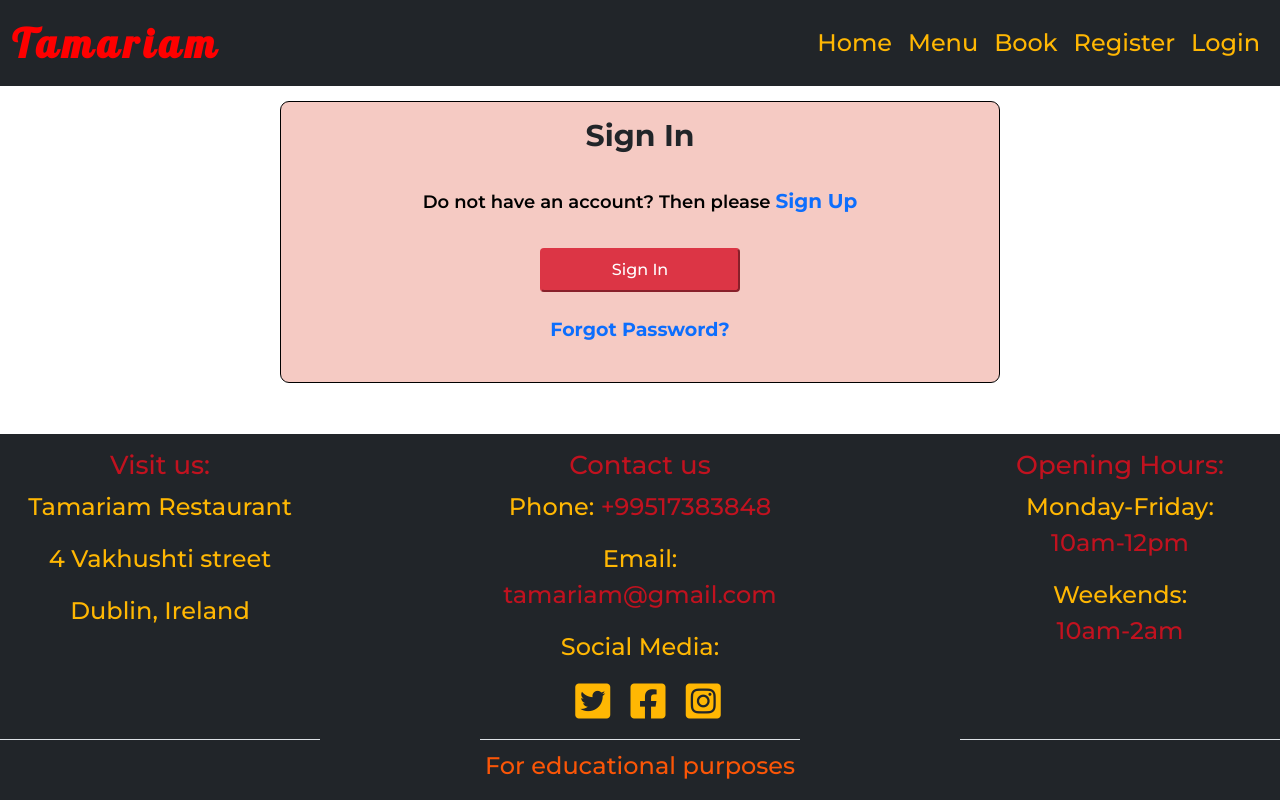
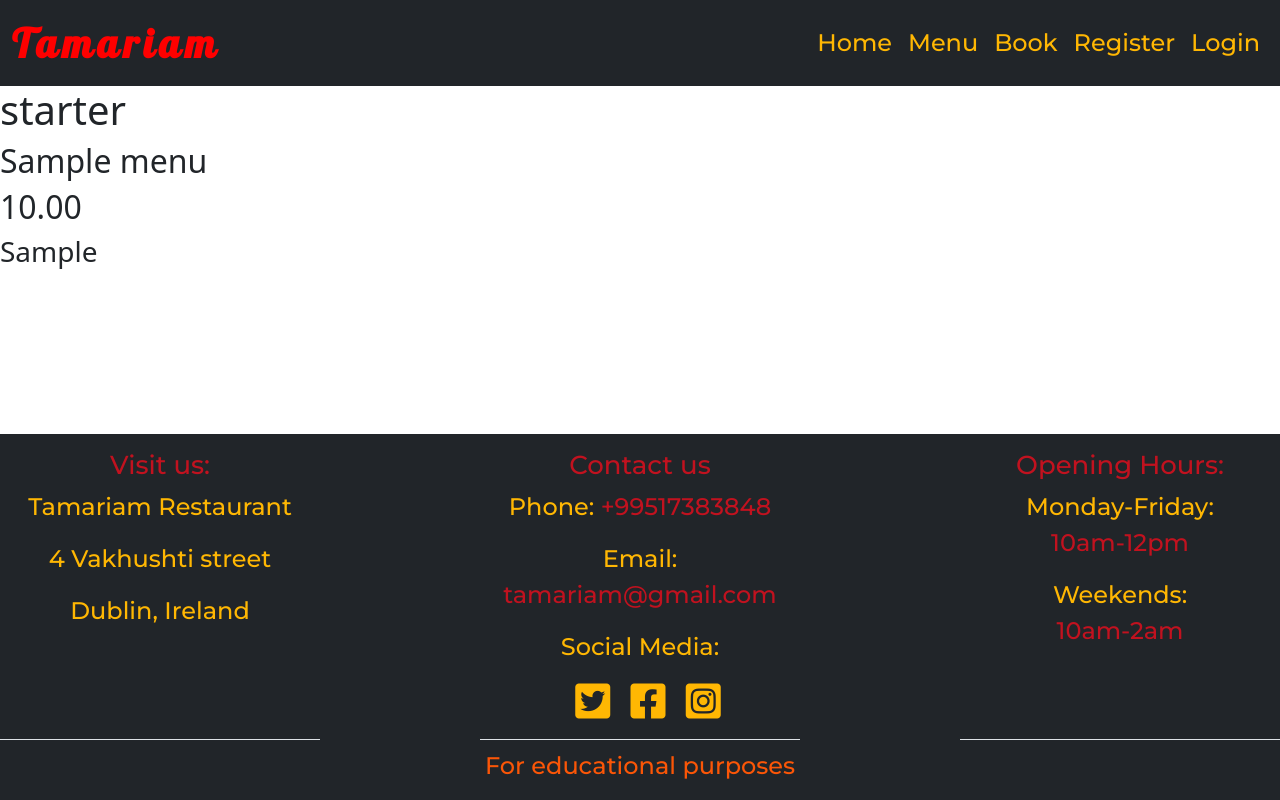
Before and after one commit to tamariam/restaurant-Tamariam, a Django app: page /menu/menu/ in a window 1280 px wide. Run offline with Django 4.2, Linux system fonts and the light colour scheme; tables that the repository leaves empty hold one stand-in row (values such as "Sample post"); some libraries are stand-ins or nearby versions.

Commit message:
correct mistake in Menu courses tufle, i defined its choises as integer which is  mistake, i change them into strings

```diff
--- a/menu/models.py
+++ b/menu/models.py
@@ -2,7 +2,7 @@ from django.db import models
 
 # Create your models here.
 
-MENU_COURSES = ((0, "Starter"),(1, "Main"),(2, "Dessert"))
+MENU_COURSES = (("starter", "Starter"), ("Main", "Main"), ("Dessert", "Dessert"))
 STATUS = ((0, "Draft"), (1, "Published"))
 
 
@@ -11,8 +11,8 @@ class Menu(models.Model):
     ingredients = models.TextField()
     price = models.DecimalField(max_digits=5, decimal_places=2, default='00.00')
     avability = models.BooleanField(default=True)
-    status = models.CharField(choices=STATUS, default=0, max_length=10)
-    category = models.CharField(choices=MENU_COURSES, default=1, max_length=10)
+    status = models.IntegerField(choices=STATUS, default=0)
+    category = models.CharField(choices=MENU_COURSES, default="Main",  max_length=20)
 
     def __str__(self):
         return self.name
--- a/menu/templates/menu/menu.html
+++ b/menu/templates/menu/menu.html
@@ -1,26 +1,13 @@
 {% extends "base.html" %}
-{% load crispy_forms_tags %}
 
 {% load i18n %}
 
-{% block head_title %}{% trans "Sign In" %}{% endblock head_title %}
-
 {% block content %}
-<div class="container  login-container">
-  <div class="row justify-content-center align-items-center">
-<h1 class="text-center form-heading montserrat mt-3">{% trans "Sign In" %}</h1>
-<form class="login montserrat d-flex flex-column justify-content-center  align-items-center" method="POST" action="{% url 'account_login' %}">
-  <p class="form-text text-center">Do not have an account? Then please
-    <a class="primaryAction sign-up" href="{% url 'account_signup' %}">{% trans "Sign Up" %}</a><p></p>
-  {% csrf_token %}
-  {{ form|crispy }}
-  <!-- {{ form.as_p }} -->
-  {% if redirect_field_value %}
-  <input type="hidden" name="{{ redirect_field_name }}" value="{{ redirect_field_value }}" />
-  {% endif %}
-  <button class="primaryAction btn-danger rounded p-2" type="submit">{% trans "Sign In" %}</button><br>
-  <a class="secondaryAction password" href="{% url 'account_reset_password' %}">{% trans "Forgot Password?" %}</a><br>
-  </form>
-</div>
-</div>
+{% for item in menu %}
+<h1>{{item.category}}</h1>
+<h2>{{item.name | safe }}
+</h2>
+<h2>{{item.price}}</h2>
+<h3>{{item.ingredients | safe}}</h3>
+{% endfor%}
 {% endblock content %}
--- a/menu/views.py
+++ b/menu/views.py
@@ -5,5 +5,5 @@ from .models import Menu
 # Create your views here.
 
 def menu_page(request):
-    menu = Menu.objects.filter(status=1)
+    menu = Menu.objects.filter(status=1).all()
     return render(request, "menu/menu.html", {"menu" : menu})
```
Also changed, not shown: menu/migrations/0002_alter_menu_category_alter_menu_status.py (added), menu/migrations/0003_alter_menu_category_alter_menu_status.py (added).
